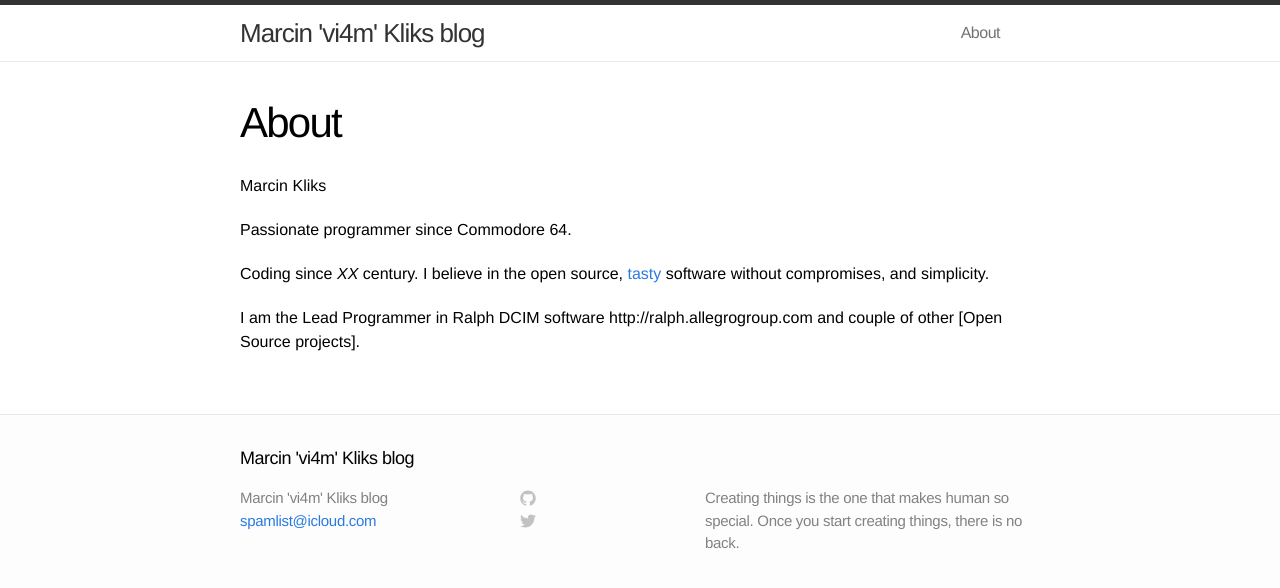
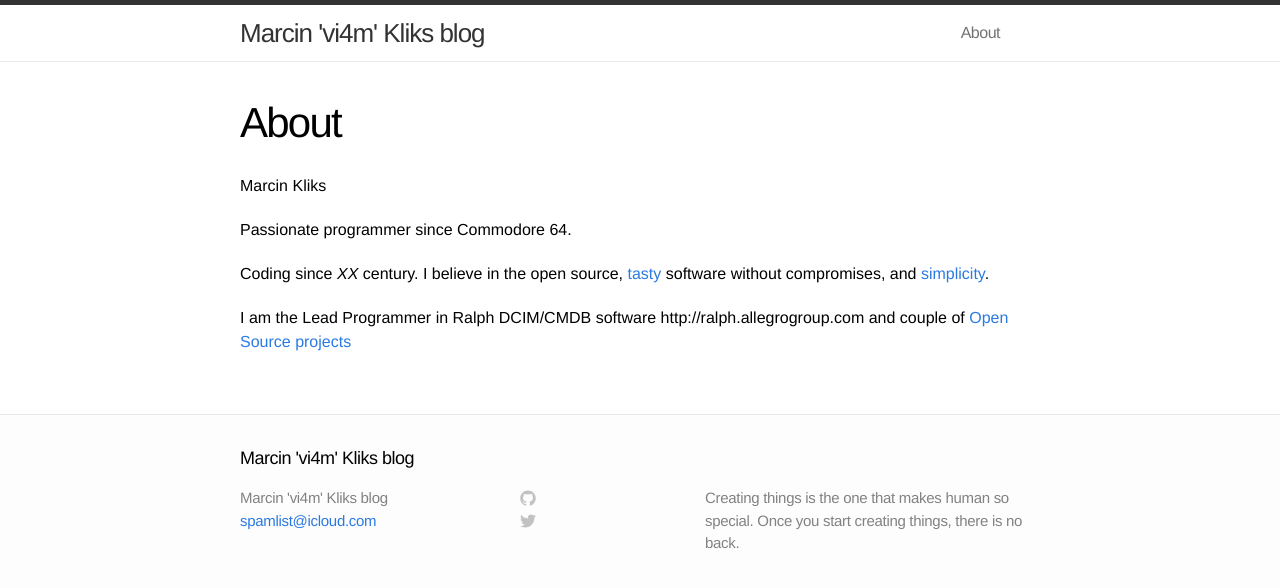
Before and after one commit to vi4m/vi4m.github.io, a Jekyll site: the page built from about.md, in a window 1280 px wide. Shown: the top 588 px of the page. Built offline with Jekyll 4.4.1, drawn with Linux system fonts in a browser that asks for light colours.

Commit message:
Updated about.md

```diff
--- a/about.md
+++ b/about.md
@@ -9,6 +9,6 @@
 
 Passionate programmer since Commodore 64.
 
-Coding since *XX* century. I believe in the open source, [tasty](http://40hz.se/fatmanifesto/principles.html) software without compromises, and simplicity.
+Coding since *XX* century. I believe in the open source, [tasty](http://40hz.se/fatmanifesto/principles.html) software without compromises, and [simplicity](http://legacy.python.org/dev/peps/pep-0020/ "Python Zen").
 
-I am the Lead Programmer in Ralph DCIM software http://ralph.allegrogroup.com and couple of other [Open Source projects].
+I am the Lead Programmer in Ralph DCIM/CMDB software http://ralph.allegrogroup.com and couple of [Open Source projects](/test)
```
